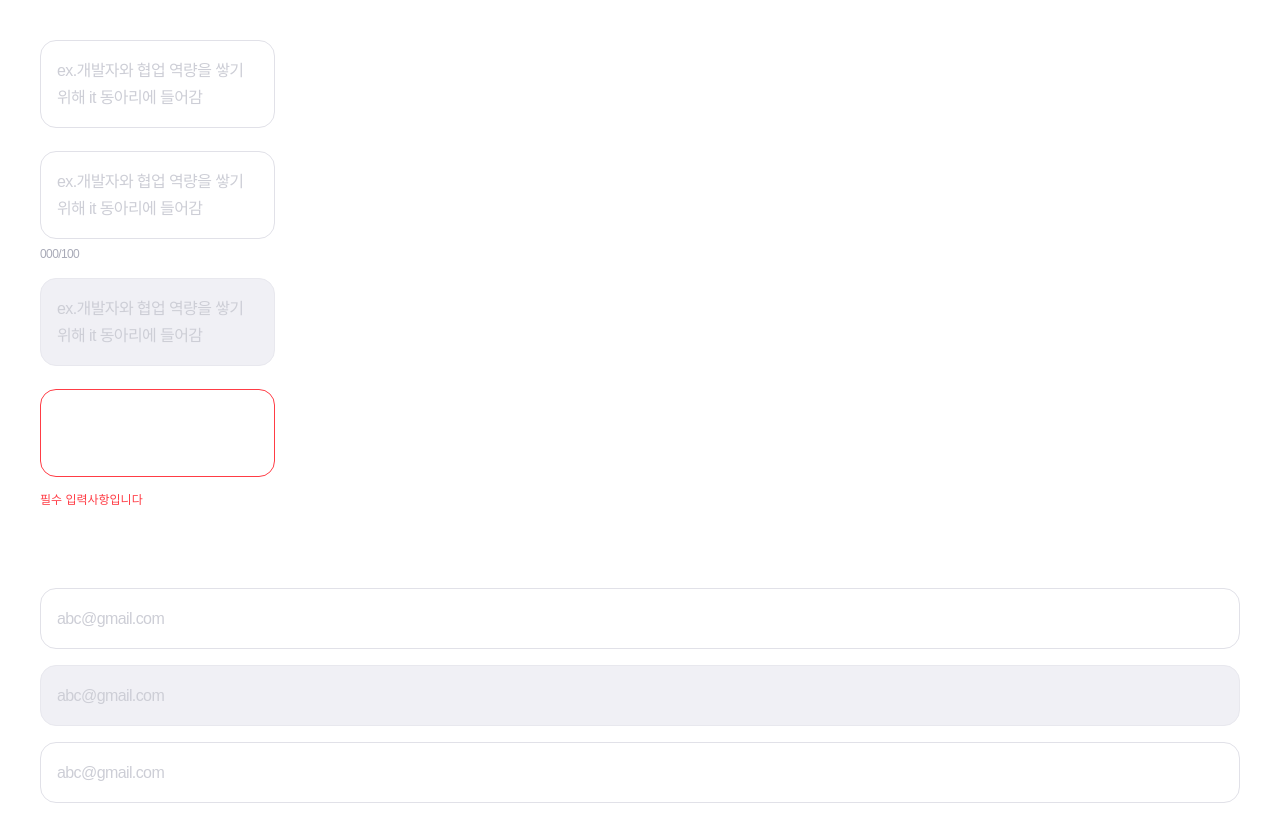
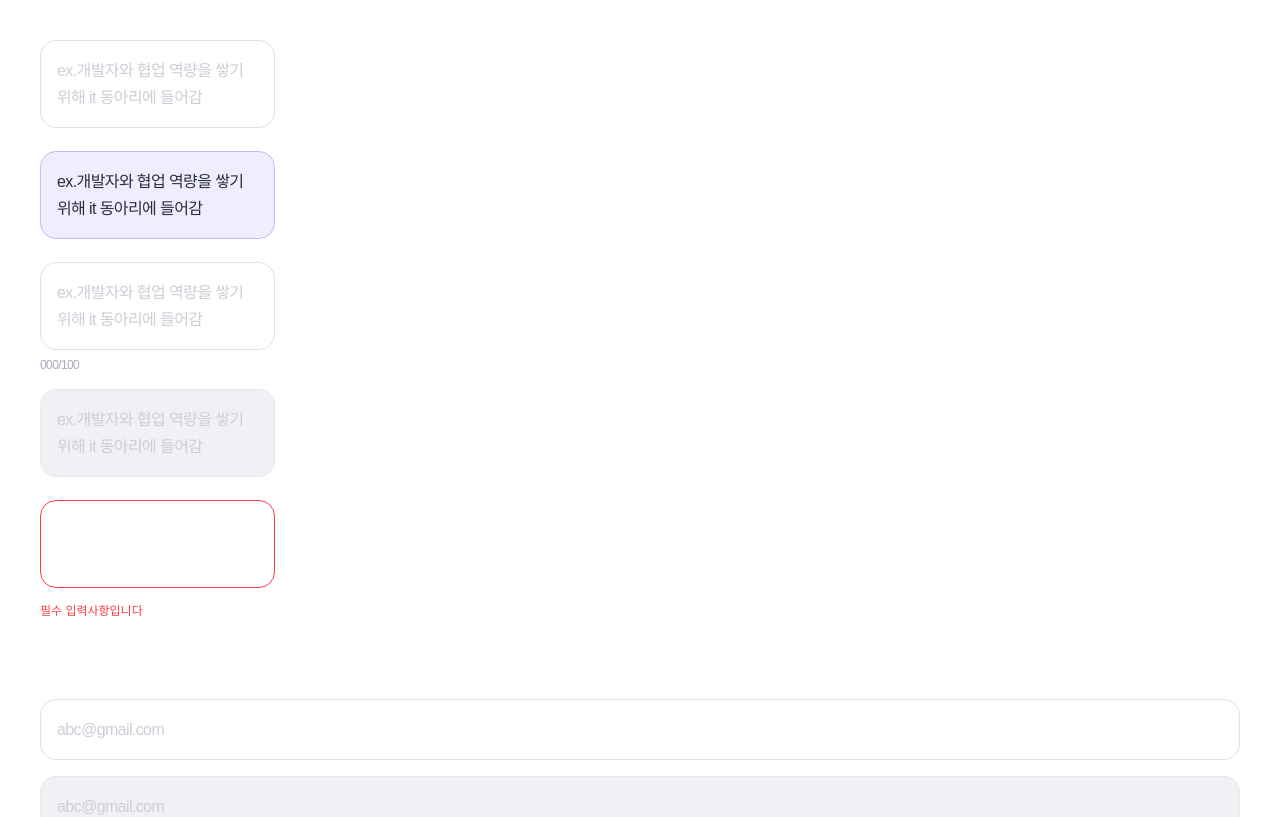
Before and after one commit to depromeet/InsightOut-client, a Next.js app: page /demo/input in a window 1280 px wide. Shown: the top 817 px of the page. Built offline with nearby package versions, Linux system fonts and the light colour scheme; a web font is replaced by a local one.

Commit message:
fix: demo 페이지에서 삭제된 props 제거

```diff
--- a/src/app/demo/input/page.tsx
+++ b/src/app/demo/input/page.tsx
@@ -6,6 +6,7 @@ const Page = () => {
     <>
       <div className="flex flex-col gap-4 p-10">
         <TextAreaField placeholder="ex.개발자와 협업 역량을 쌓기 위해 it 동아리에 들어감" />
+        <TextAreaField value="ex.개발자와 협업 역량을 쌓기 위해 it 동아리에 들어감" />
         <TextAreaField showCount maxLength={100} placeholder="ex.개발자와 협업 역량을 쌓기 위해 it 동아리에 들어감" />
         <TextAreaField disabled placeholder="ex.개발자와 협업 역량을 쌓기 위해 it 동아리에 들어감" />
         <TextAreaField error errorMessage="필수 입력사항입니다" />
@@ -13,7 +14,7 @@ const Page = () => {
       <div className="flex flex-col gap-4 p-10">
         <TextField placeholder="abc@gmail.com" />
         <TextField disabled placeholder="abc@gmail.com" />
-        <TextField isTyped placeholder="abc@gmail.com" />
+        <TextField value="인사이트아웃짱" placeholder="abc@gmail.com" />
         <TextField error errorMessage="필수 입력사항입니다" />
         <TextField mode="naming" maxLength={10} placeholder="abc@gmail.com" />
         <TextField mode="password" />
```
